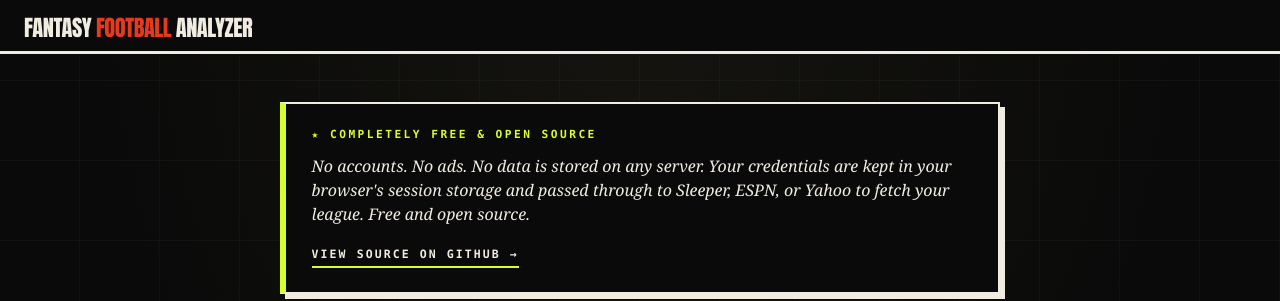
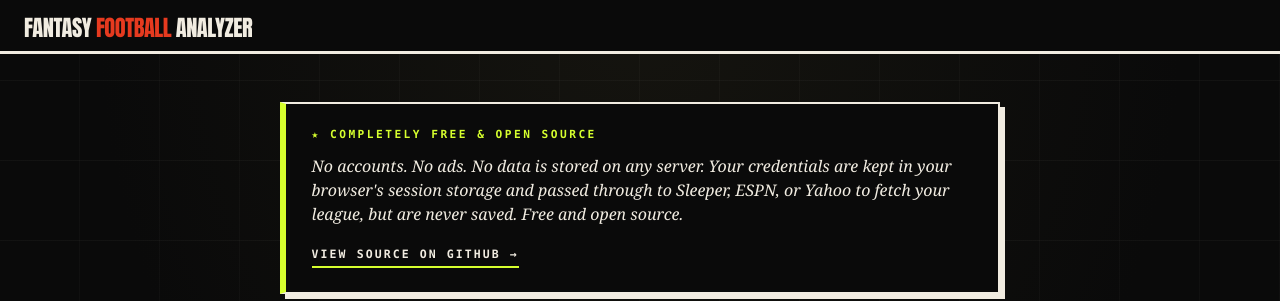
Before and after one commit to Krool/FantasyFootballAnalyzer, a React (Vite) app: page /#/ in a window 1280 px wide. Shown: the top 301 px of the page. Built offline with nearby package versions, Linux system fonts and the light colour scheme; no server answers.

Commit message:
Add 'but are never saved' to manifesto copy
Co-Authored-By: Claude Opus 4.6 (1M context) <noreply@anthropic.com>

```diff
--- a/src/pages/HomePage.tsx
+++ b/src/pages/HomePage.tsx
@@ -46,7 +46,7 @@ export function HomePage({ onLoadLeague, isLoading, error, progress }: HomePageP
         <p className={styles.manifestoBody}>
           No accounts. No ads. No data is stored on any server. Your credentials
           are kept in your browser's session storage and passed through to
-          Sleeper, ESPN, or Yahoo to fetch your league. Free and open source.
+          Sleeper, ESPN, or Yahoo to fetch your league, but are never saved. Free and open source.
         </p>
         <a
           className={styles.manifestoLink}
```
